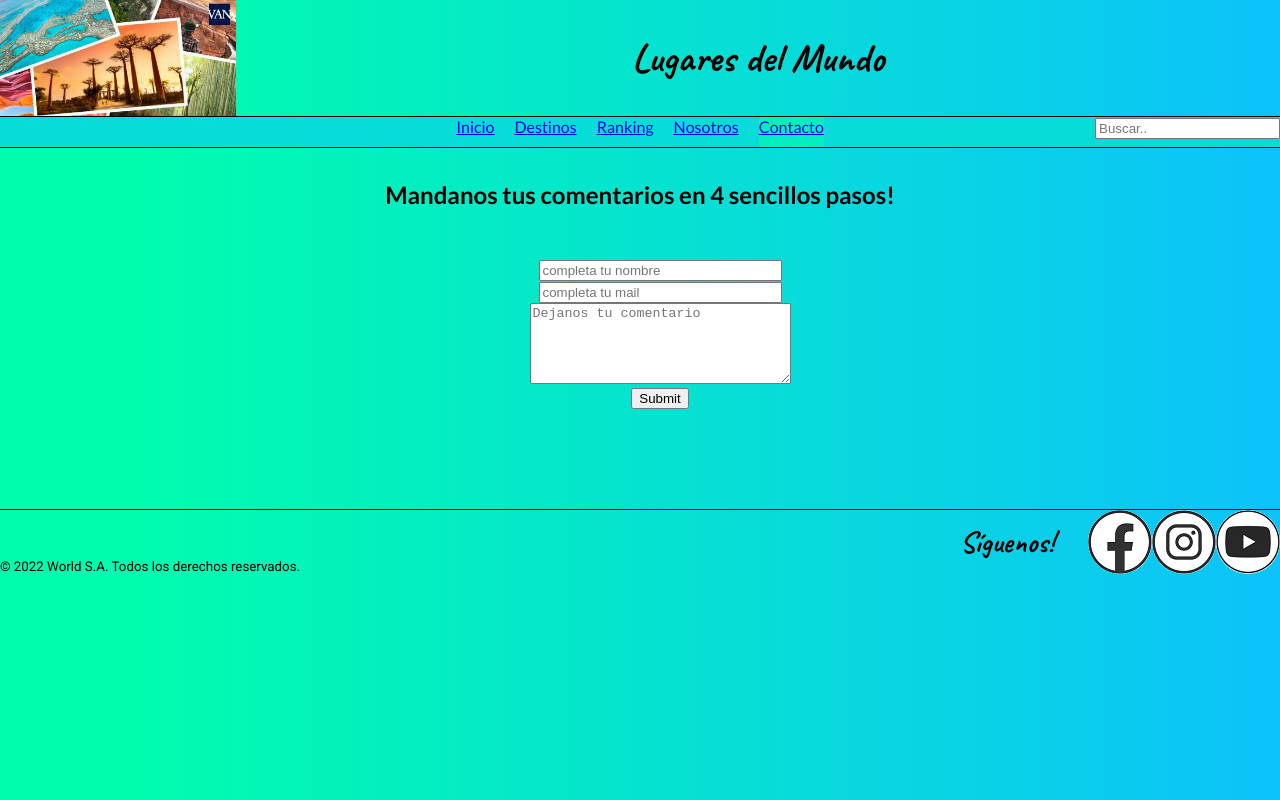
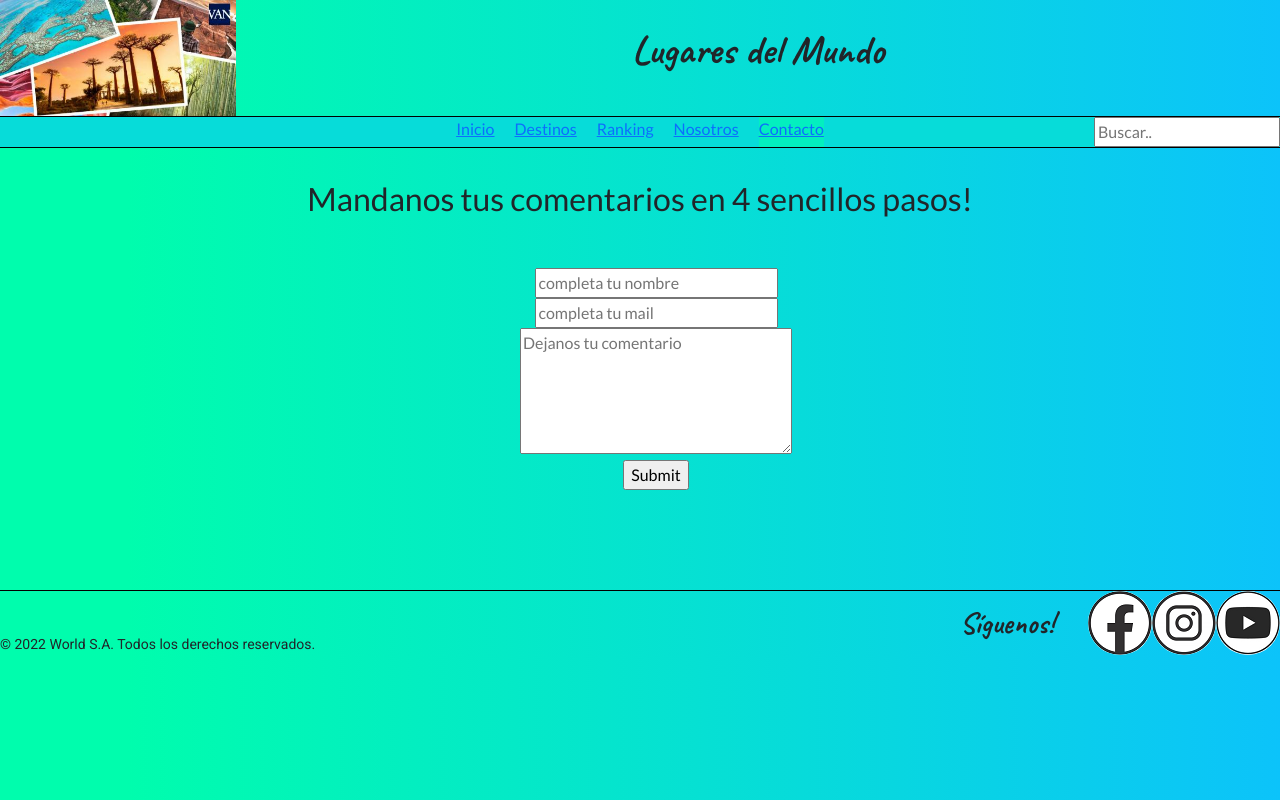
Before and after one commit to rodbla/descubramoselmundo, a plain HTML site: page contacto.html in a window 1280 px wide. Drawn offline with nearby package versions, Linux system fonts and the light colour scheme.

Commit message:
Emprolijamiento de codigo

```diff
--- a/contacto.html
+++ b/contacto.html
@@ -8,8 +8,7 @@
 	<link rel="preconnect" href="https://fonts.googleapis.com" />
 	<link rel="preconnect" href="https://fonts.gstatic.com" crossorigin />
 	<link href="https://fonts.googleapis.com/css2?family=Caveat:wght@400;500;700&family=Lato:wght@300;400;700;900&family=Lora:wght@400;500;700&family=Roboto:wght@300;400;500;700&display=swap" rel="stylesheet">
-	<!-- <link href="https://cdn.jsdelivr.net/npm/bootstrap@5.2.0/dist/css/bootstrap.min.css" rel="stylesheet"
-		integrity="sha384-gH2yIJqKdNHPEq0n4Mqa/HGKIhSkIHeL5AyhkYV8i59U5AR6csBvApHHNl/vI1Bx" crossorigin="anonymous"> -->
+	<link href="https://cdn.jsdelivr.net/npm/bootstrap@5.2.0/dist/css/bootstrap.min.css" rel="stylesheet" integrity="sha384-gH2yIJqKdNHPEq0n4Mqa/HGKIhSkIHeL5AyhkYV8i59U5AR6csBvApHHNl/vI1Bx" crossorigin="anonymous">
 	<link rel="stylesheet" href="css/styles.css" />
 </head>
 <body>
```
Also changed, not shown: destinos.html (+1 -3 lines), index.html (+2 -6 lines), nosotros.html (+1 -2 lines), ranking.html (+1 -2 lines). Lines whose indentation alone changed are shown as unchanged.
